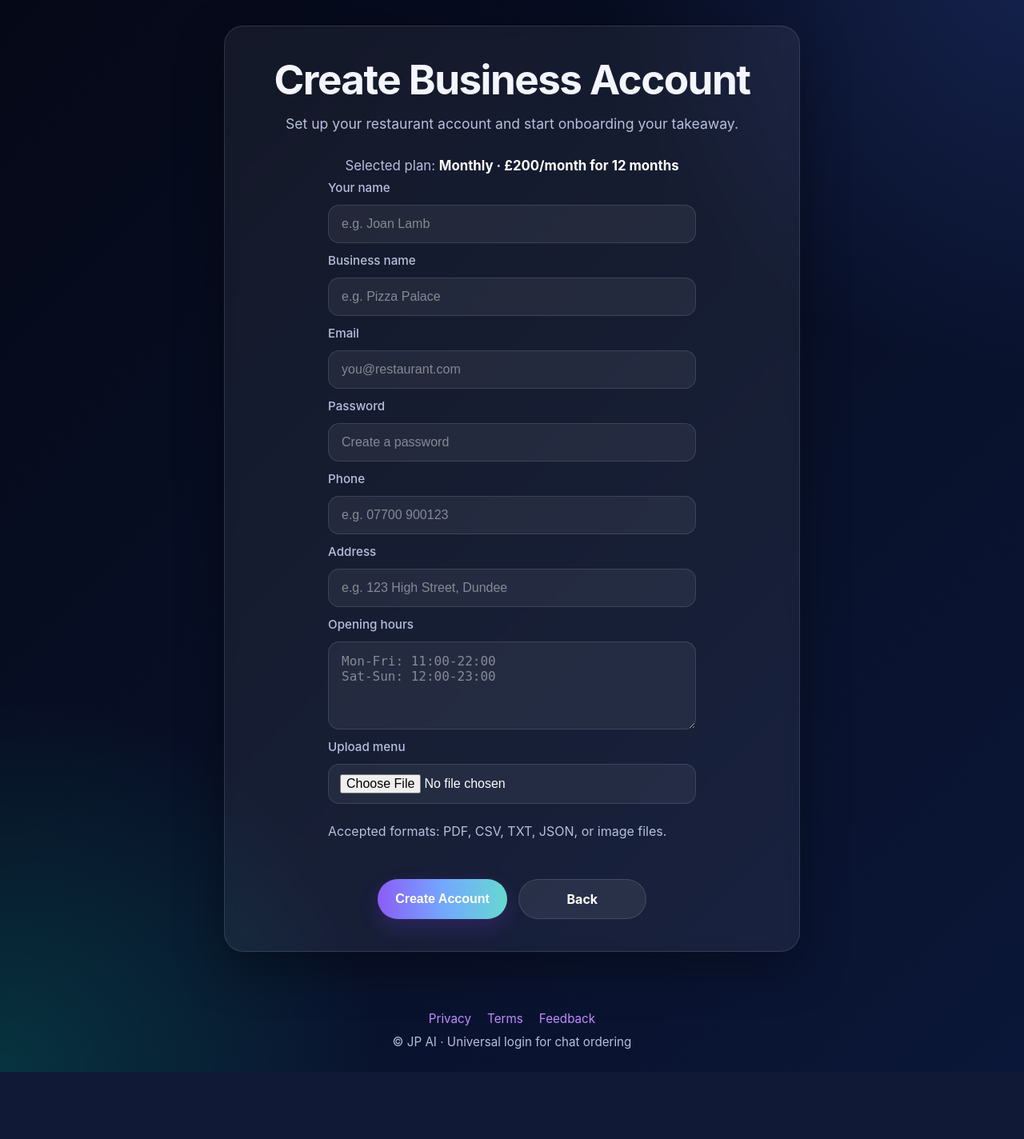
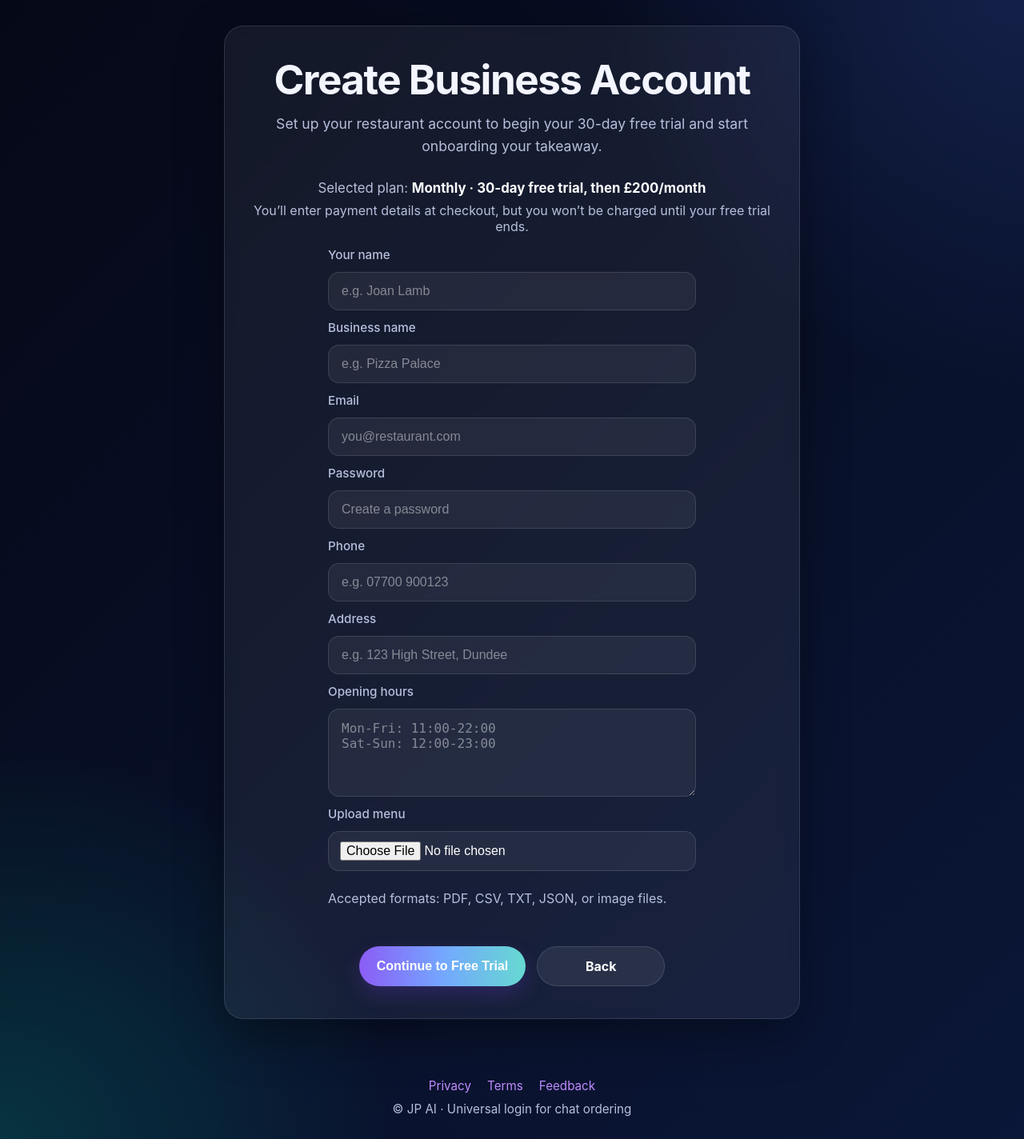
Before and after one commit to Jpbuglerlamb/OrderChat, a FastAPI app: page /business/signup in a window 1280 px wide. Shown: the part 65-1489 px from the top of the page at 80% size. Before the commit the page ends 1405 px from the top, so only its background shows below. Run offline with FastAPI, Linux system fonts and the light colour scheme; parts of the project's set-up code (start-up, migrations or seed data) failed here and were passed over.

```diff
--- a/frontend/templates/business_signup.html
+++ b/frontend/templates/business_signup.html
@@ -7,7 +7,7 @@
       <h1>Create Business Account</h1>
 
       <p class="subtitle">
-        Set up your restaurant account and start onboarding your takeaway.
+        Set up your restaurant account to begin your 30-day free trial and start onboarding your takeaway.
       </p>
 
       {% if plan %}
@@ -15,13 +15,17 @@
           Selected plan:
           <strong>
             {% if plan == "monthly" %}
-              Monthly · £200/month for 12 months
+              Monthly · 30-day free trial, then £200/month
             {% elif plan == "yearly" %}
-              Yearly · £2,400 annually
+              Yearly · 30-day free trial, then £2,000/year
             {% else %}
               {{ plan|capitalize }}
             {% endif %}
           </strong>
+        </p>
+
+        <p class="muted" style="margin-top: 0.35rem;">
+          You’ll enter payment details at checkout, but you won’t be charged until your free trial ends.
         </p>
       {% endif %}
 
@@ -117,7 +121,7 @@
 
         <div class="button-row">
           <button id="submit-btn" type="submit" class="btn btn-primary">
-            Create Account
+            Continue to Free Trial
           </button>
           <a href="/business/pricing" class="btn btn-secondary" id="back-btn">Back</a>
         </div>
@@ -131,7 +135,7 @@
 
       <h2>Setting up your restaurant</h2>
       <p class="subtitle">
-        Uploading your menu and building your ordering system. This usually takes a few seconds.
+        Uploading your menu and preparing your restaurant workspace. This usually takes a few seconds.
       </p>
 
       <div class="processing-steps">
```
